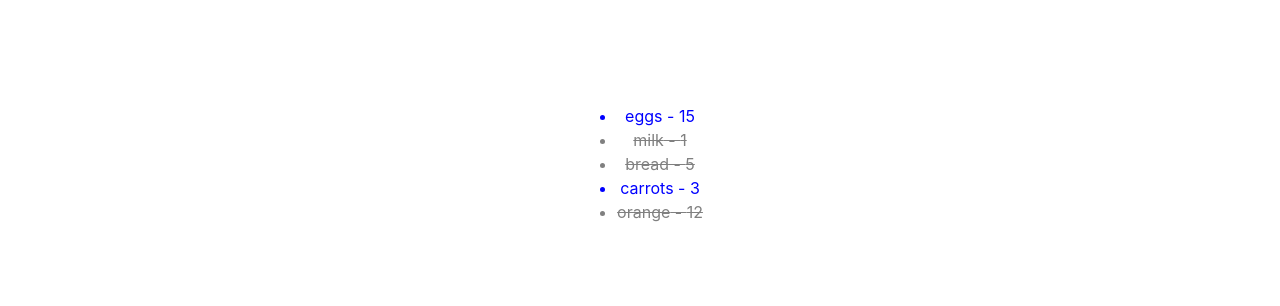
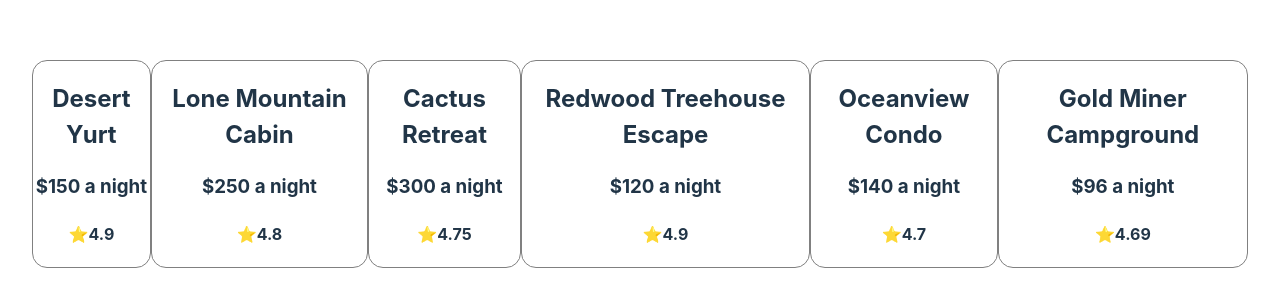
Before and after one commit to MINZOEY/honGong, a React (Vite) app in the folder Vite로 리액트앱만들기/first-react-app-vite/: page / in a window 1280 px wide. Shown: the part 236-542 px from the top of the page. Built offline with nearby package versions, Linux system fonts and the light colour scheme.

Commit message:
Eslint 라이브러리

```diff
--- /dev/null
+++ b/Vite로 리액트앱만들기/first-react-app-vite/src/Anb.jsx
@@ -0,0 +1,29 @@
+import AnbItem from "./AnbItem";
+
+export default function Anb({properties}){
+	return(
+		<div style={{display:'flex'}}>
+			{properties.map((i) =>
+				<AnbItem
+				 key={i.id}
+				name={i.name}
+				rating={i.rating}
+				price={i.price}
+				/>
+			)}
+		</div>
+
+
+	)
+}
+
+
+
+// const properties = [
+// 	{ id: 129031, name: "Desert Yurt", rating: 4.9, price: 150 },
+// 	{ id: 129331, name: "Lone Mountain Cabin", rating: 4.8, price: 250 },
+// 	{ id: 129032, name: "Cactus Retreat", rating: 4.75, price: 300 },
+// 	{ id: 129033, name: "Redwood Treehouse Escape", rating: 4.9, price: 120 },
+// 	{ id: 129034, name: "Oceanview Condo", rating: 4.7, price: 140 },
+// 	{ id: 129035, name: "Gold Miner Campground", rating: 4.69, price: 96 },
+//   ];
--- /dev/null
+++ b/Vite로 리액트앱만들기/first-react-app-vite/src/AnbItem.jsx
@@ -0,0 +1,9 @@
+export default function AnbItem({name, price, rating, id}){
+	return(
+		<div style={{border: '1px solid gray', borderRadius: '15px'}}>
+			<h2>{name}</h2>
+			<h3>${price} a night</h3>
+			<h4>⭐️{rating}</h4>
+		</div>
+	)
+}
--- a/Vite로 리액트앱만들기/first-react-app-vite/src/App.jsx
+++ b/Vite로 리액트앱만들기/first-react-app-vite/src/App.jsx
@@ -1,3 +1,4 @@
+import Anb from './Anb';
 import './App.css';
 import ColorList from './ColorList';
 import Die from './Die';
@@ -15,10 +16,20 @@
   {id: 4, item : 'carrots', quantity: 3, completed: false},
   {id: 5, item : 'orange', quantity: 12, completed: true},
 ]
+const properties = [
+  { id: 129031, name: "Desert Yurt", rating: 4.9, price: 150 },
+  { id: 129331, name: "Lone Mountain Cabin", rating: 4.8, price: 250 },
+  { id: 129032, name: "Cactus Retreat", rating: 4.75, price: 300 },
+  { id: 129033, name: "Redwood Treehouse Escape", rating: 4.9, price: 120 },
+  { id: 129034, name: "Oceanview Condo", rating: 4.7, price: 140 },
+  { id: 129035, name: "Gold Miner Campground", rating: 4.69, price: 96 },
+];
+
 function App() {
   return (
     <>
-    <ShoppingList items={data}  />
+    <Anb properties={properties} />
+    {/* <ShoppingList items={data}  /> */}
 
       {/* <Slots val1='🍒' val2='🍒' val3='🍒'/>
       <Slots val1='🍒' val2='🍌' val3='🍑'/>
--- a/Vite로 리액트앱만들기/first-react-app-vite/src/ShoppingList.jsx
+++ b/Vite로 리액트앱만들기/first-react-app-vite/src/ShoppingList.jsx
@@ -10,6 +10,11 @@
 					quantity={i.quantity}
 					completed={i.completed}
 				/>
+				// 아래 방식도 같다 . 같은 프로퍼티를 순서대로 받는다고 했을 경우!
+				// <ShoppingListItem
+				// 	key = {i.id}
+				// 	{...i}
+				// />
 			))}
 		</ul>
 		</>
```
Also changed, not shown: 1 other file (tests, documents, lock files or other folders).
